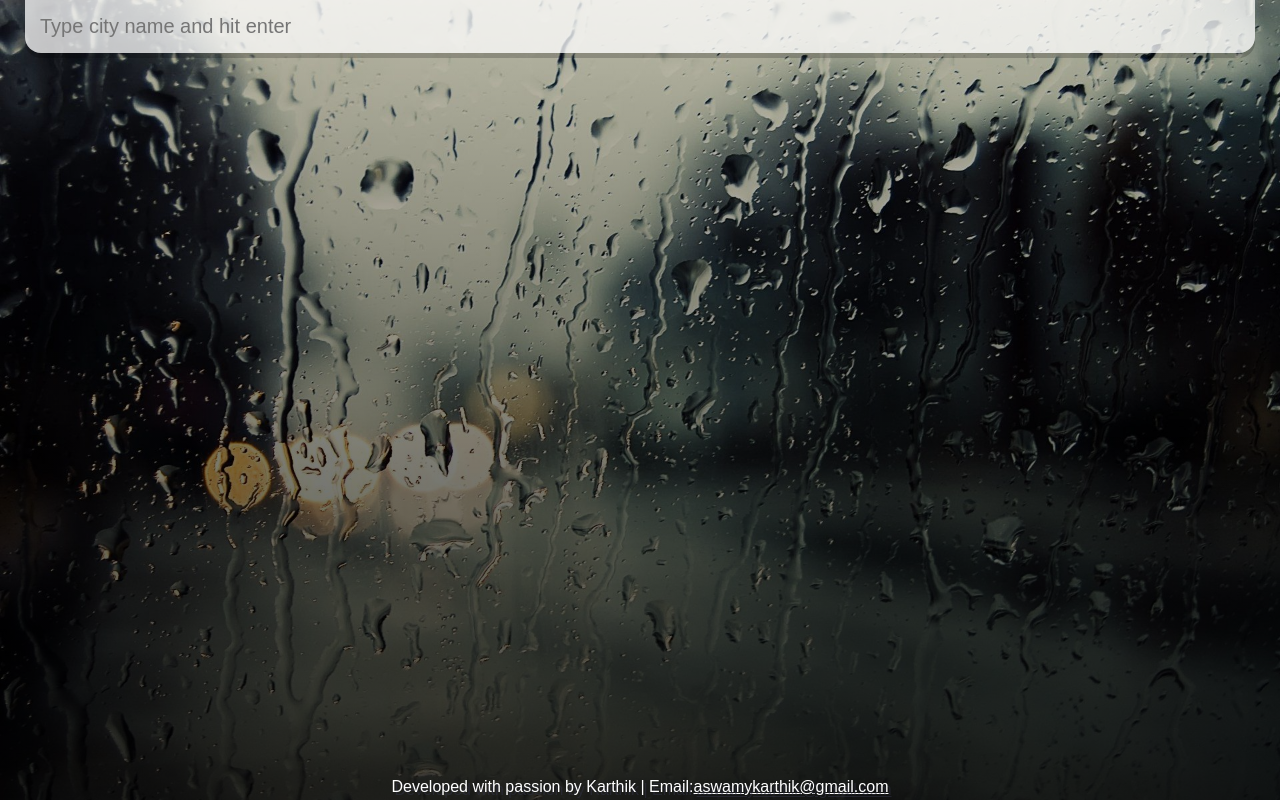
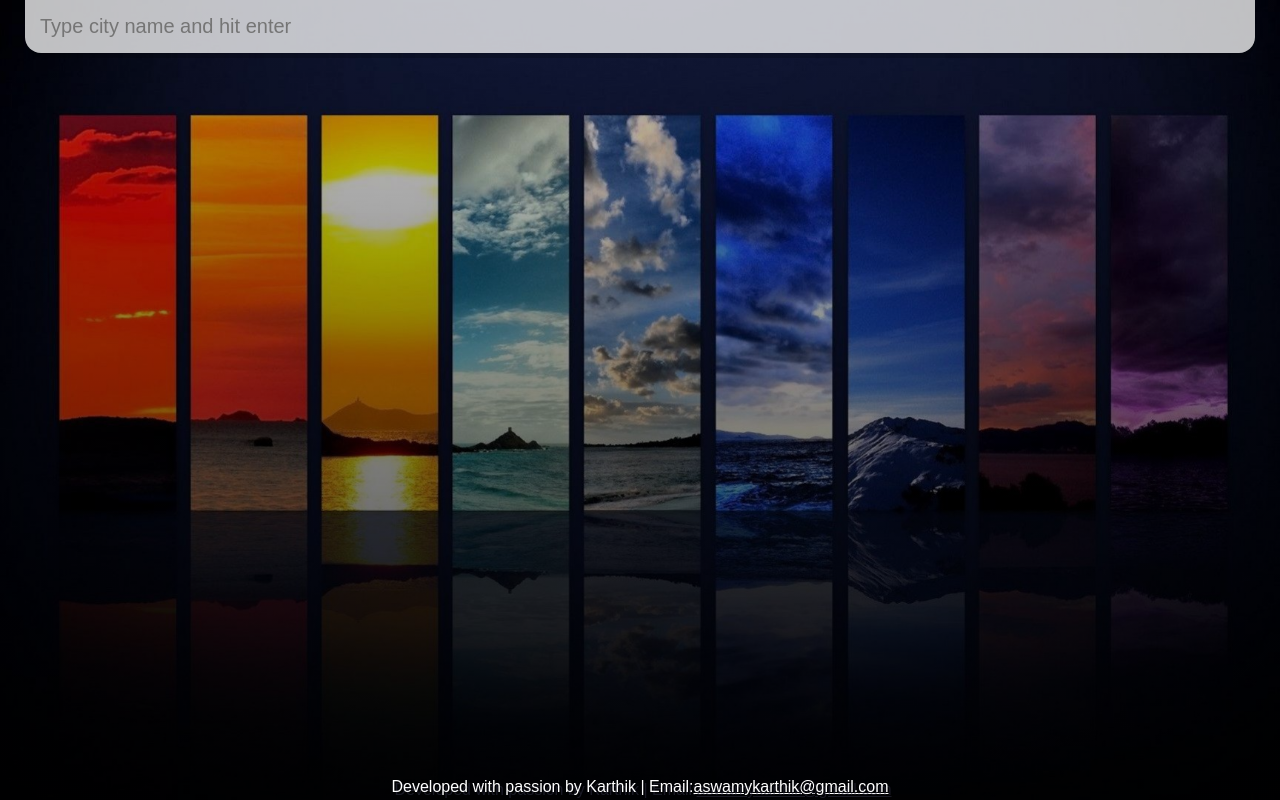
Before and after one commit to karthikbest/weather, a React (Create React App) app: page / in a window 1280 px wide. Built offline with nearby package versions, Linux system fonts and the light colour scheme.

Commit message:
typo corrected

```diff
--- a/src/App.js
+++ b/src/App.js
@@ -11,7 +11,7 @@ function App() {
   let [query, setQuery] = useState('');
   let [weather, setWeather] = useState({});
   let [isError, setIsError] = useState(false);
-  let [cssClassName, setCSSClassName] = useState('app rain');
+  let [cssClassName, setCSSClassName] = useState('app');
   // let cssClassName = 'app rain';
 
   const search = (evt) => {
```
